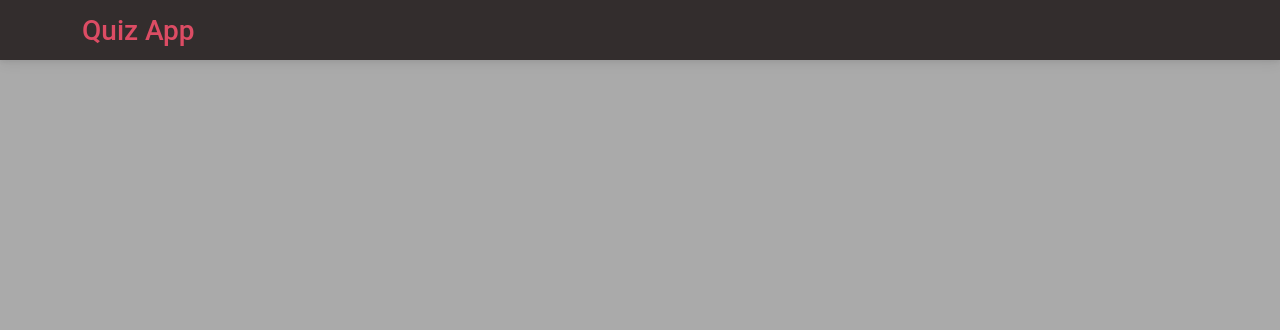
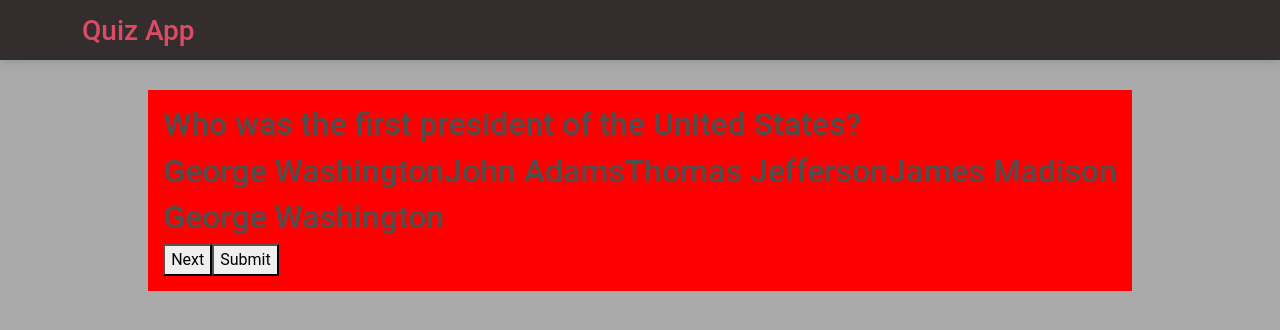
Before and after one commit to Malek-ALdesougi/quiz-app, a React (Create React App) app: page /single/history in a window 1280 px wide. Before the commit this address had no page. Shown: the top 330 px of the page. Built offline with nearby package versions, Linux system fonts and the light colour scheme.

Commit message:
add the single question component

```diff
--- a/src/App.js
+++ b/src/App.js
@@ -5,16 +5,18 @@ import { BrowserRouter, Routes, Route } from 'react-router-dom';
 //component
 import NavBar from './components/NavBar/NavBar';
 import Home from './pages/Home/Home';
+import SingleQuizPage from './pages/SingleQuizPage/SingleQuizPage';
 
 
 function App() {
 
   return (
     <>
+      <BrowserRouter>
       <NavBar />
-      <BrowserRouter >
         <Routes>
           <Route path='/' element={<Home />} />
+          <Route path='/single/:quiz' element={<SingleQuizPage />}></Route>
         </Routes>
       </BrowserRouter>
     </>
--- a/src/components/NavBar/NavBar.jsx
+++ b/src/components/NavBar/NavBar.jsx
@@ -4,13 +4,15 @@ import {
   MDBNavbar,
   MDBNavbarBrand
 } from 'mdb-react-ui-kit';
+//router dom
+import { Link } from 'react-router-dom';
 
 
 function NavBar() {
     return (
         <MDBNavbar light bgColor='dark'>
         <MDBContainer>
-          <MDBNavbarBrand tag="span" className='mb-0 h1 text-danger fs-3'>Quiz App</MDBNavbarBrand>
+          <MDBNavbarBrand tag="span" className='mb-0 h1 text-danger fs-3'><Link className='text-danger' to='/'>Quiz App</Link></MDBNavbarBrand>
         </MDBContainer>
       </MDBNavbar>
      );
--- a/src/components/QuizesCards/QuizesCards.jsx
+++ b/src/components/QuizesCards/QuizesCards.jsx
@@ -9,6 +9,7 @@ import {
 } from 'mdb-react-ui-kit';
 //styles
 import styles from './style.module.css'
+import { Link } from 'react-router-dom';
 
 function QuizesCards() {
   const [quizes, setQuizes] = useState();
@@ -33,18 +34,16 @@ function QuizesCards() {
                     height={'210px'}
                       src={`images/${key}.jpg`}
                       position="top"
-                      alt="..."
-                    />
+                      alt="..."/>
                     <MDBCardBody>
                       <MDBCardTitle className="fs-3 fw-6 text-light">
                        Topic: {key}
                       </MDBCardTitle>
-                      {/* <MDBCardText>
-               Some quick example text to build on the card title and make up the bulk of the card's content.
-              </MDBCardText> */}
-                      <MDBBtn className="btn btn-danger text-dark fw-bold" href="#">
-                        Give it a try
-                      </MDBBtn>
+                        <Link className={styles.singleButtonText} to={`/single/${key}`}>
+                            <MDBBtn className="btn btn-danger text-dark fw-bold">
+                                Give it a try
+                            </MDBBtn>
+                          </Link>
                     </MDBCardBody>
                   </MDBCard>
                 );
--- a/src/components/QuizesCards/style.module.css
+++ b/src/components/QuizesCards/style.module.css
@@ -8,3 +8,10 @@ h1{
     font-weight: 900;
     color:white ;
 }
+
+.singleButtonText{
+    color:black;
+}
+.singleButtonText:hover{
+    color: black;
+}
--- /dev/null
+++ b/src/components/SingleQuestion/SingleQuestion.jsx
@@ -0,0 +1,10 @@
+function SingleQuestion({question}) {
+    console.log(question);
+    return ( <>
+        <h2>{question.question}</h2>
+        <h2>{question.options}</h2>
+        <h2>{question.answer}</h2>
+    </> );
+}
+
+export default SingleQuestion;
--- /dev/null
+++ b/src/components/singleQuiz/SingleQuiz.jsx
@@ -0,0 +1,37 @@
+import { useEffect, useState } from 'react';
+import { useParams } from 'react-router';
+import SingleQuestion from '../SingleQuestion/SingleQuestion';
+// css
+import styles from './style.module.css';
+
+function SingleQuiz() {
+  const { quiz } = useParams();
+  const [currentQuiz, setCurrentQuiz] = useState();
+  const [currentQuestion, setCurretnQuestion] = useState(0);
+
+  useEffect(() => {
+    fetch('../quizes.json')
+      .then((resp) => resp.json())
+      .then((quizzz) => setCurrentQuiz(quizzz[quiz]));
+  }, [quiz]);
+
+  if (currentQuiz) {
+    console.log(currentQuiz);
+  }
+
+  return (
+    <div className={styles.container}>
+      <div className={styles.questionContainer}>
+        {currentQuiz ? (
+          <SingleQuestion question={currentQuiz[currentQuestion]} />
+        ) : (
+          ''
+        )}
+        <button>Next</button>
+        <button>Submit</button>
+      </div>
+    </div>
+  );
+}
+
+export default SingleQuiz;
--- /dev/null
+++ b/src/components/singleQuiz/style.module.css
@@ -0,0 +1,12 @@
+.container {
+  display: flex;
+  justify-content: center;
+  padding: 30px;
+}
+
+.questionContainer {
+    width: auto;
+    height: auto;
+    padding:15px;
+    background-color: red;
+}
--- /dev/null
+++ b/src/pages/SingleQuizPage/SingleQuizPage.jsx
@@ -0,0 +1,7 @@
+import SingleQuiz from "../../components/singleQuiz/SingleQuiz";
+
+function SingleQuizPage() {
+    return <SingleQuiz />;
+}
+
+export default SingleQuizPage;
```
Also changed, not shown: src/components/SingleQuestion/style.module.css (added).
